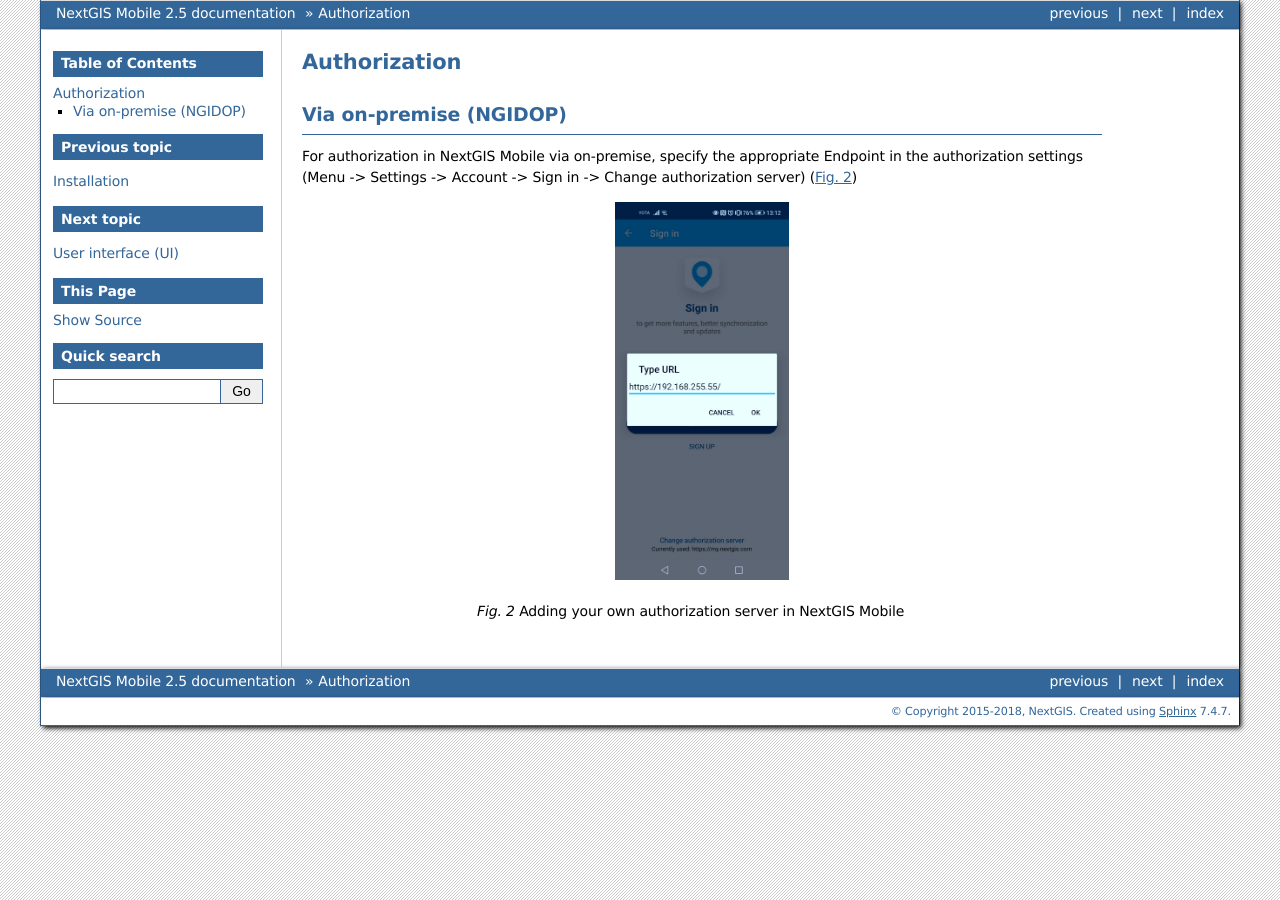
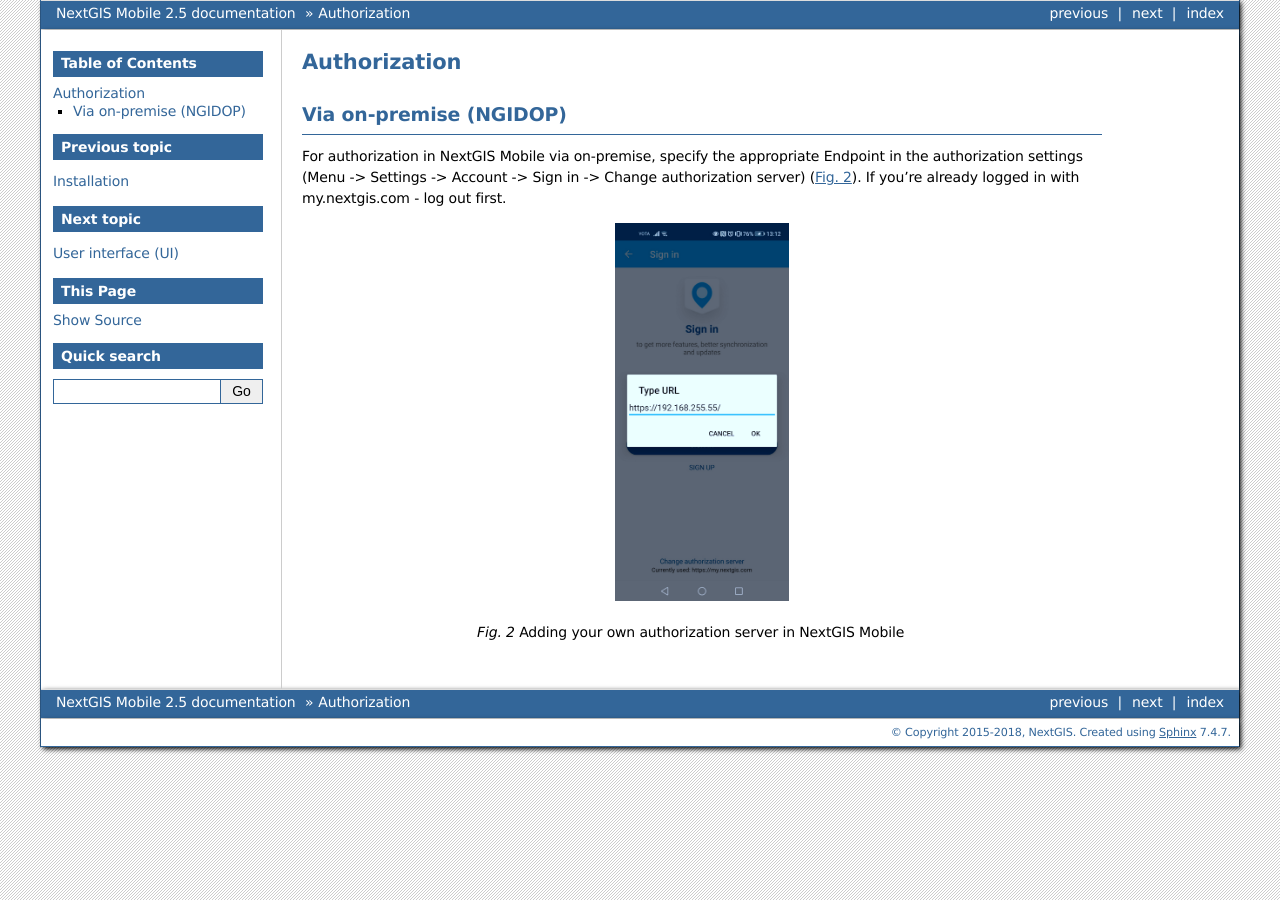
Before and after one commit to nextgis/docs_ngmobile, a Sphinx documentation site: the page built from source/auth.rst, in a window 1280 px wide. Built offline with Sphinx 7.4.7, drawn with Linux system fonts in a browser that asks for light colours; formulas are drawn with MathJax 3.

Commit message:
Update auth.rst

```diff
--- a/source/auth.rst
+++ b/source/auth.rst
@@ -6,9 +6,9 @@
 =============
 
 Via on-premise (NGIDOP)
----------------------------------
+-----------------------
 
-For authorization in NextGIS Mobile via on-premise, specify the appropriate Endpoint in the authorization settings (Menu -> Settings -> Account -> Sign in -> Change authorization server) (:numref:`ngm_ngidop_en`)
+For authorization in NextGIS Mobile via on-premise, specify the appropriate Endpoint in the authorization settings (Menu -> Settings -> Account -> Sign in -> Change authorization server) (:numref:`ngm_ngidop_en`). If you're already logged in with my.nextgis.com - log out first.
 
 .. figure:: _static/ngm_ngidop_en.png
    :name: ngm_ngidop_en
```
